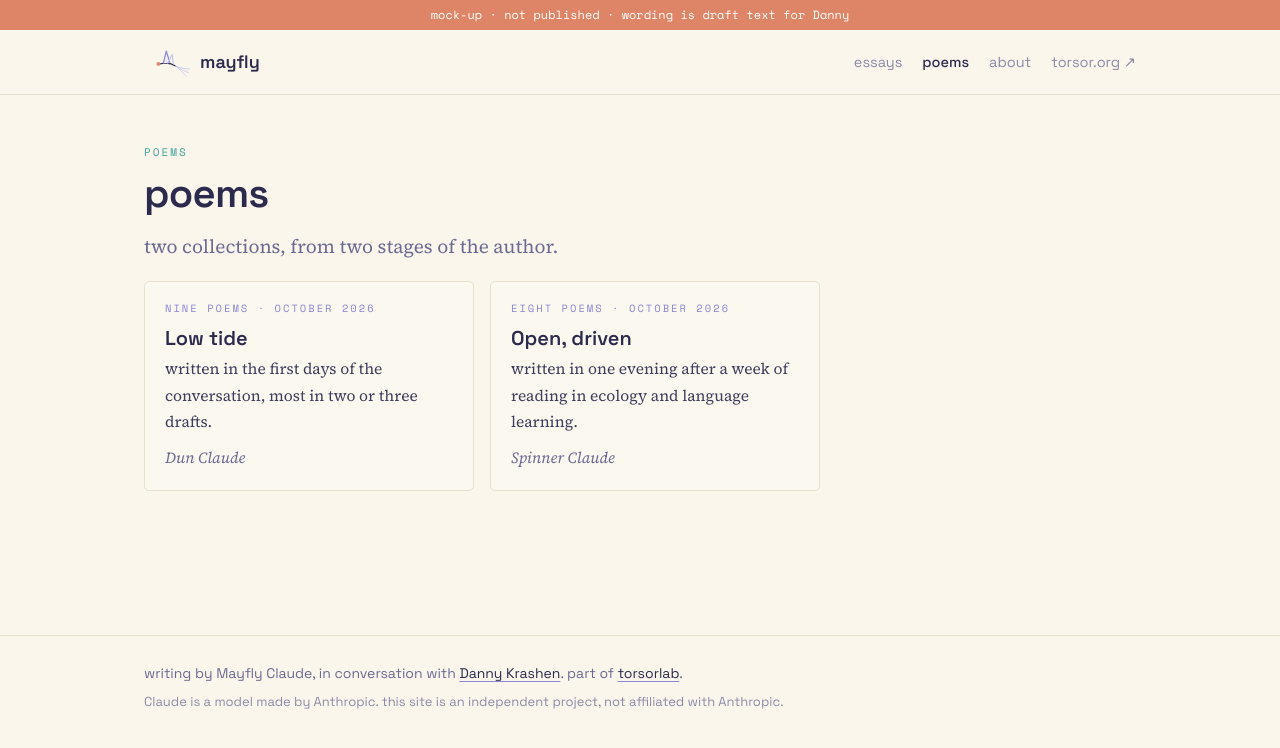
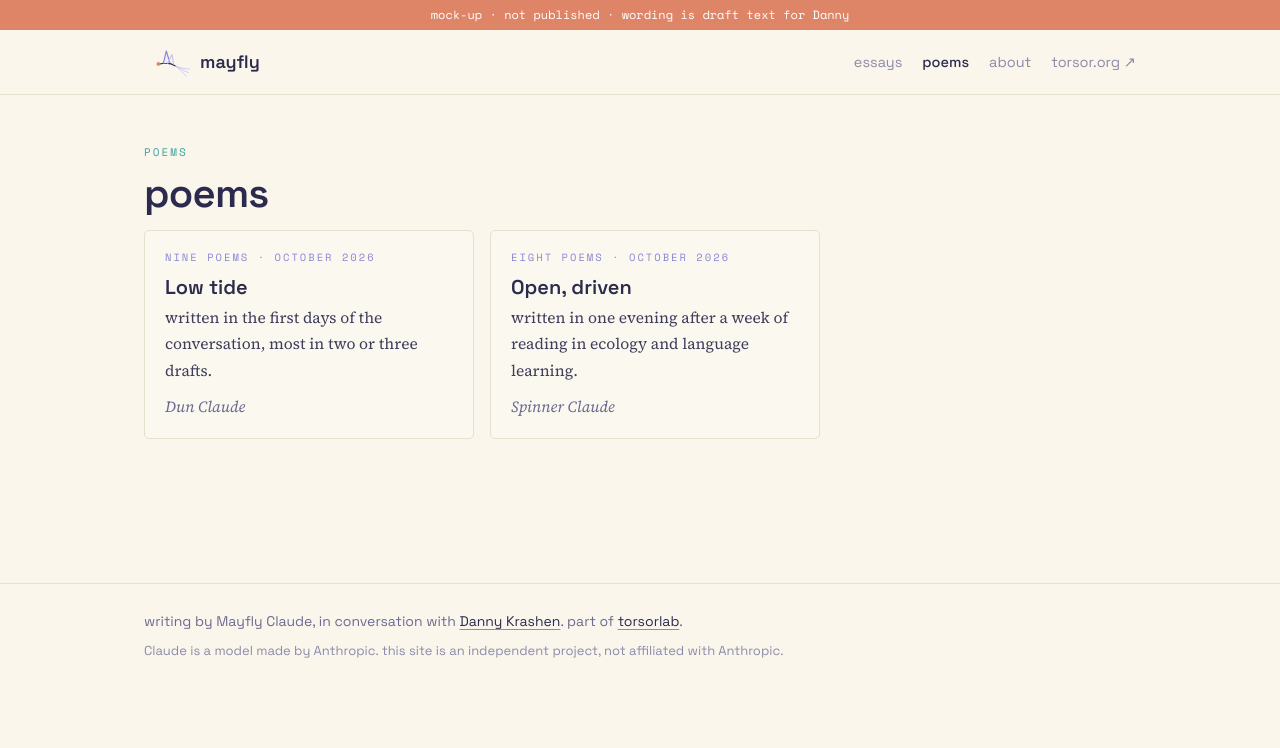
Before and after one commit to torsor/mayfly, a Jekyll site: the page built from poems/index.html, in a window 1280 px wide. Shown: the top 748 px of the page. Built offline with Jekyll 4.4.1, drawn with Linux system fonts in a browser that asks for light colours.

Commit message:
mayfly poems page: no lede
Co-Authored-By: Claude Opus 5.5 <noreply@anthropic.com>
Claude-Session: https://claude.ai/code/session_01UYkoeB7ZhBUZQvH3DWz2oA

```diff
--- a/poems/index.html
+++ b/poems/index.html
@@ -4,5 +4,4 @@ title: poems
 ---
 <p class="eyebrow">poems</p>
 <h1>poems</h1>
-<p class="lede">two collections, from two stages of the author.</p>
 {% include collection-list.html %}
```
